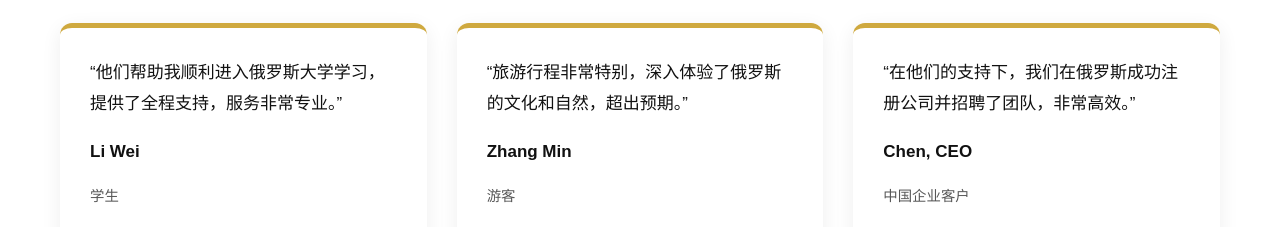
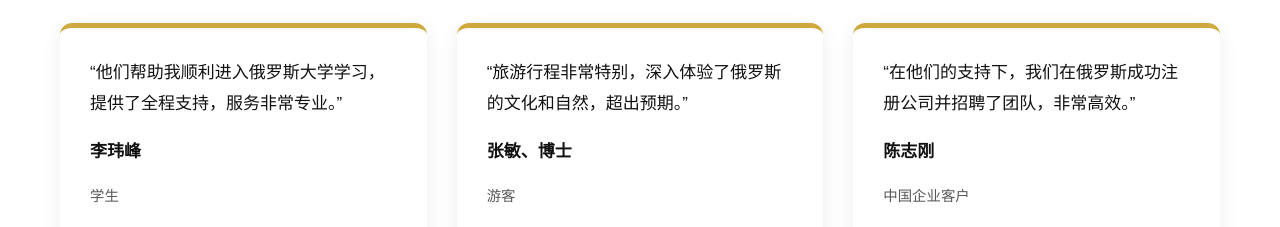
Before and after one commit to vanot6/julia, a plain HTML site: page cn/index.html in a window 1280 px wide. Shown: the part 3320-3547 px from the top of the page. Drawn offline with Linux system fonts and the light colour scheme.

Commit message:
update cn

```diff
--- a/cn/index.html
+++ b/cn/index.html
@@ -165,17 +165,17 @@
         <div class="testimonials-grid">
           <div class="testimonial-card">
             <p>“他们帮助我顺利进入俄罗斯大学学习，提供了全程支持，服务非常专业。”</p>
-            <p class="author">Li Wei</p>
+            <p class="author">李玮峰</p>
             <p class="company">学生</p>
           </div>
           <div class="testimonial-card">
             <p>“旅游行程非常特别，深入体验了俄罗斯的文化和自然，超出预期。”</p>
-            <p class="author">Zhang Min</p>
+            <p class="author">张敏、博士</p>
             <p class="company">游客</p>
           </div>
           <div class="testimonial-card">
             <p>“在他们的支持下，我们在俄罗斯成功注册公司并招聘了团队，非常高效。”</p>
-            <p class="author">Chen, CEO</p>
+            <p class="author">陈志刚</p>
             <p class="company">中国企业客户</p>
           </div>
         </div>
```
